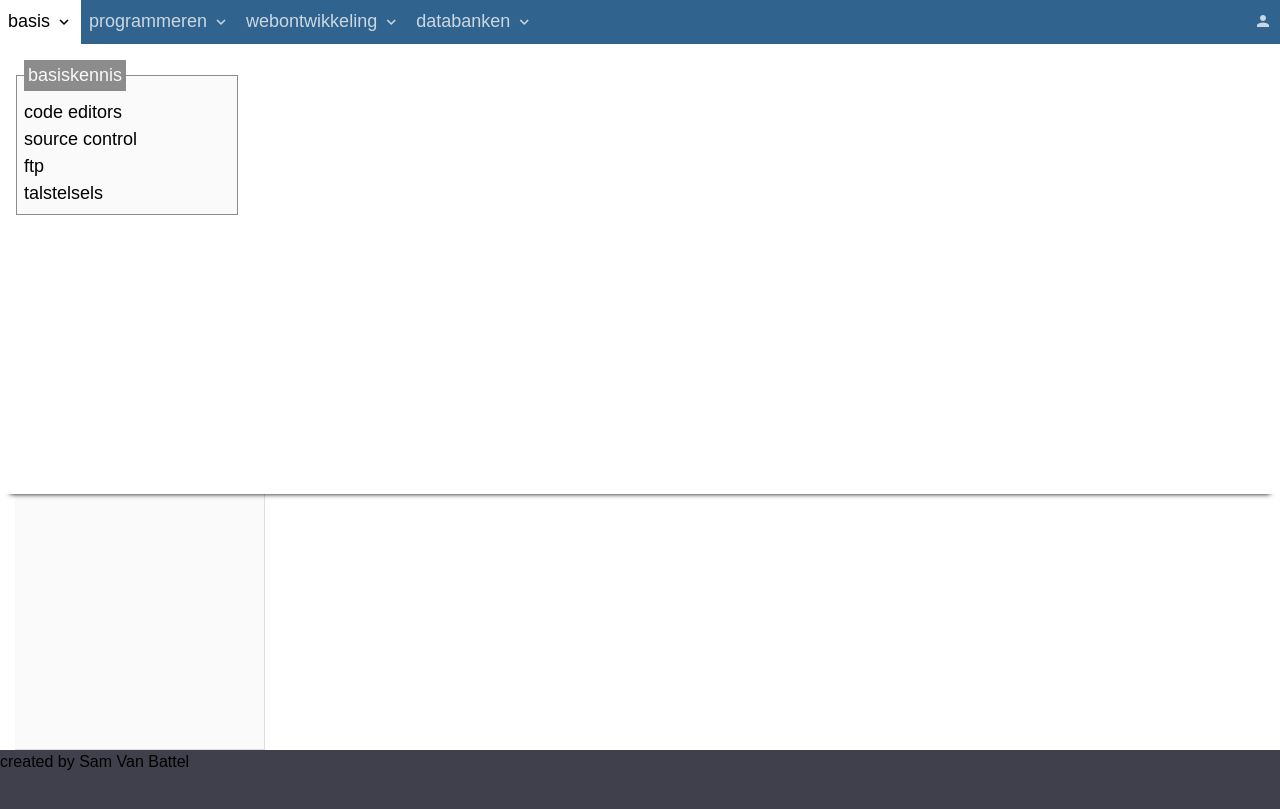
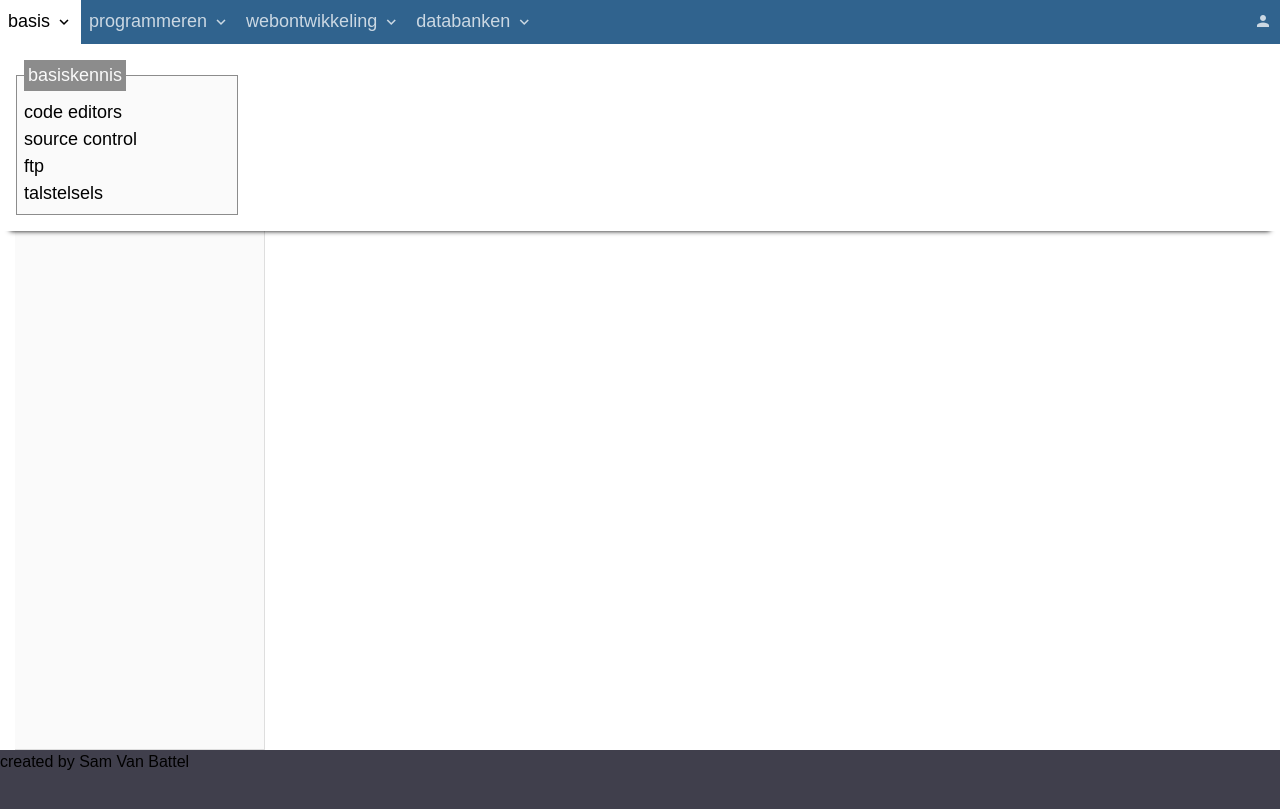
Before and after one commit to T-INFORMATICA/t-informatica.github.io, a Jekyll site: the page built from index.html, in a window 1280 px wide. Shown: the top 809 px of the page. Built offline with Jekyll 4.4.1, drawn with Linux system fonts in a browser that asks for light colours; comment, search, counter and statistics services are not loaded.

Commit message:
Update composition.scss

```diff
--- a/_sass/composition.scss
+++ b/_sass/composition.scss
@@ -189,8 +189,7 @@ nav#topMenu {
     }
 
     .menuItem-dropdown {
-        max-height: 50vh;
-        max-height: calc(max(50vh, 100vh + ( ( 100vw - 600px ) * -1 )));
+        height: auto;
     }
 }
 
```
